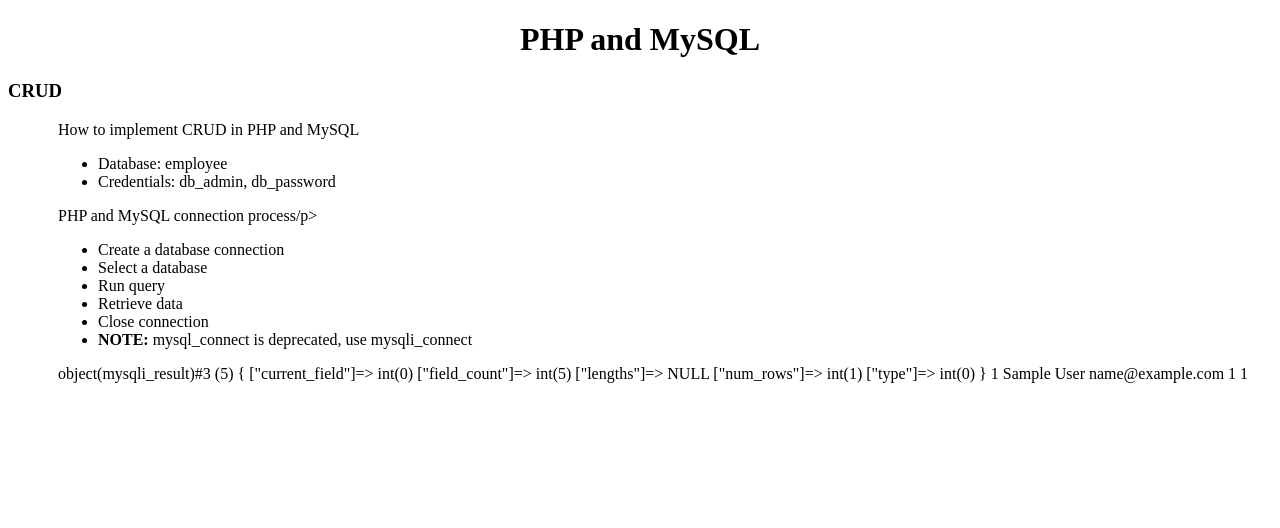
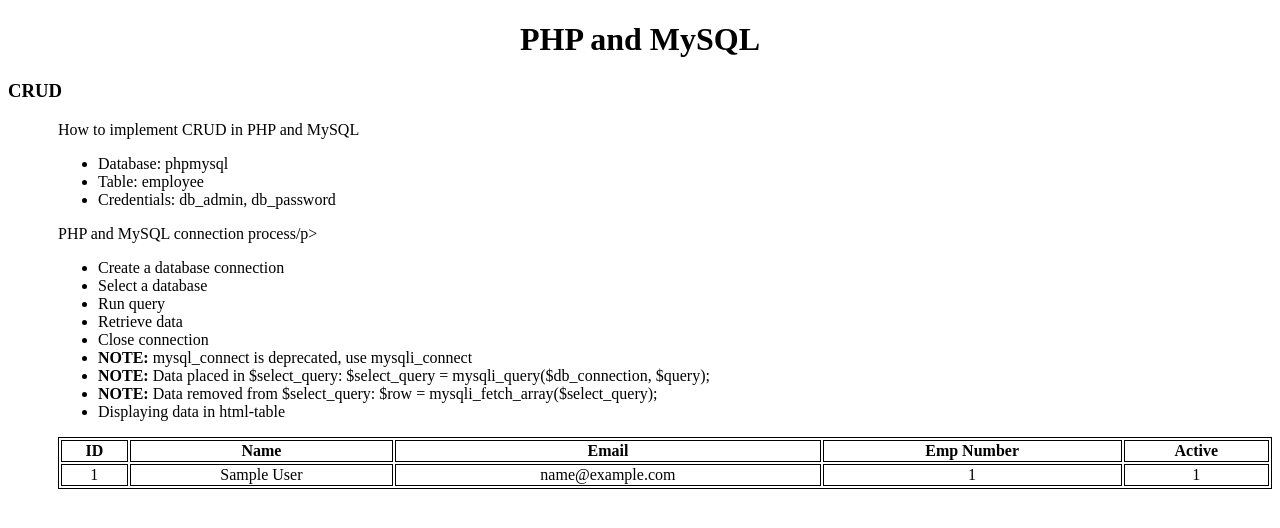
Before and after one commit to acayroso/phpmysql, a PHP site: page /app/index.php in a window 1280 px wide. Shown: the top 528 px of the page. Run offline with PHP 8.4, Linux system fonts and the light colour scheme; tables that the repository leaves empty hold one stand-in row (values such as "Sample post").

Commit message:
Viewing SELECT query in a table.

```diff
--- a/app/index.php
+++ b/app/index.php
@@ -12,7 +12,8 @@
             <section>
                 <p>How to implement CRUD in PHP and MySQL</p>
                     <ul>
-                        <li>Database: employee</li>
+                        <li>Database: phpmysql</li>
+                        <li>Table: employee</li>
                         <li>Credentials: db_admin, db_password</li>
                     </ul>
                 <p>PHP and MySQL connection process/p>
@@ -23,7 +24,9 @@
                         <li>Retrieve data</li>
                         <li>Close connection</li>
                         <li><strong>NOTE: </strong>mysql_connect is deprecated, use mysqli_connect</li>
-                    </ul>
+                        <li><strong>NOTE: </strong>Data placed in $select_query: $select_query = mysqli_query($db_connection, $query);</li>
+                        <li><strong>NOTE: </strong>Data removed from $select_query: $row = mysqli_fetch_array($select_query);</li>
+
                             <?php
 
                                 // Create constants for db connection
@@ -48,18 +51,47 @@
                                         die("Database query failed: " . mysqli_error($db_connection));
                                     }
 
-                            var_dump($select_query);
-
                                 // Display selected data
 
-                            while($row = mysqli_fetch_array($select_query)){
-                                echo $row['id'] . " " . $row['name'] . " " . $row['email'] . " " .
-                                     $row['emp_number'] . " " . $row['active'] . "<br/>";
-                            }
+                                    // Disabled so data from $select_query can still be fetched
+
+//                                    while($row = mysqli_fetch_array($select_query)){
+//                                        echo $row['id'] . " " . $row['name'] . " " . $row['email'] . " " .
+//                                             $row['emp_number'] . " " . $row['active'] . "<br/>";
+//                                    }
 
                                 // Close Connection
                                    mysqli_close($db_connection);
                             ?>
+
+                        <li>Displaying data in html-table</li>
+                    </ul>
+                            <table style="width:100%">
+                                <tr>
+                                  <th>ID</th>
+                                  <th>Name</th>
+                                  <th>Email</th>
+                                  <th>Emp Number</th>
+                                  <th>Active</th>
+                                </tr>
+
+                                <?php
+
+                                        while($row = mysqli_fetch_array($select_query)){
+                                            echo "<tr>";
+                                                echo "<td>" . $row['id'] . "</td>";
+                                                echo "<td>" . $row['name'] . "</td>";
+                                                echo "<td>" . $row['email'] . "</td>";
+                                                echo "<td>" . $row['emp_number'] . "</td>";
+                                                echo "<td>" . $row['active'] . "</td>";
+                                            echo "</tr>";
+                                        }
+                                ?>
+
+                            </table>
+
+
+
             </section>
 
     </body>
--- a/app/style.css
+++ b/app/style.css
@@ -14,3 +14,8 @@ h4{
 section{
     margin-left: 50px;
 }
+
+table, th, td {
+    text-align: center;
+    border: 1px solid black;
+}
```
Also changed, not shown: 1 other file. Lines whose indentation alone changed are shown as unchanged.
